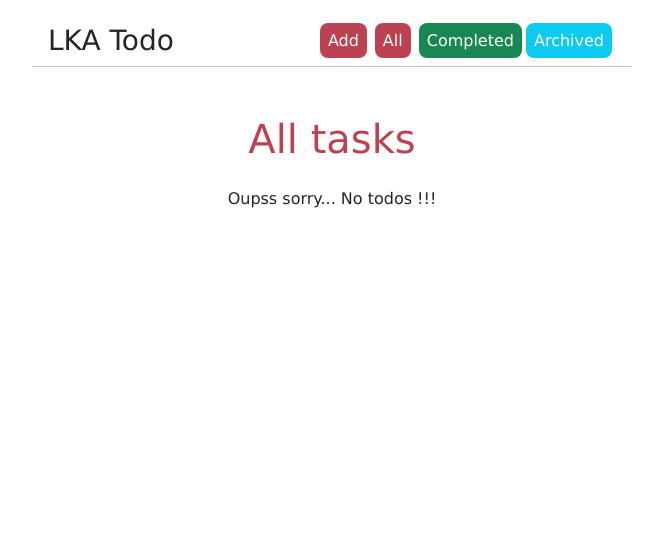
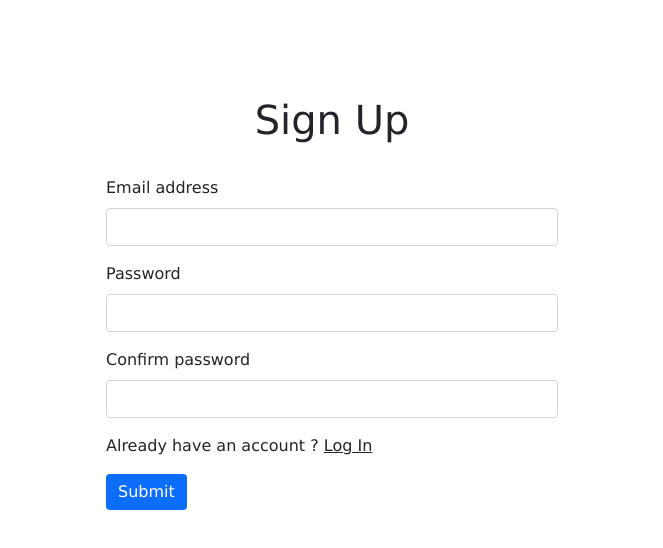
Before and after one commit to Alkaly02/lka-todo, a React (Create React App) app: page /lka-todo in a window 1280 px wide. Shown: the top 548 px of the page, without its empty margins (308-971 px from the left). Built offline with nearby package versions, Linux system fonts and the light colour scheme; no server answers; the HTML template or start-up script is replaced by a standard one.

Commit message:
added auth systeme

```diff
--- a/package.json
+++ b/package.json
@@ -8,6 +8,7 @@
     "@testing-library/react": "^13.2.0",
     "@testing-library/user-event": "^13.5.0",
     "bootstrap": "^5.1.3",
+    "firebase": "^9.8.2",
     "gh-pages": "^3.2.3",
     "prop-types": "^15.8.1",
     "react": "^18.1.0",
--- a/src/App.js
+++ b/src/App.js
@@ -1,12 +1,17 @@
 import 'bootstrap/dist/css/bootstrap.min.css';
-import './index.css'
-import Navbar from "./components/Navbar";
+import './index.css';
+import { AuthProvider } from './context/UserContext';
+import Signup from './components/Signup';
+import Private from './components/private/Private';
 import AddTask from "./components/AddTask";
 import AllTask from "./components/AllTask";
 import CompletedTodos from './components/CompletedTodos';
 import ArchivedTasks from './components/ArchivedTaks';
 import { BrowserRouter, Routes, Route } from 'react-router-dom';
-import { useState, useEffect } from 'react';
+import React, { useState, useEffect } from 'react';
+import Login from './components/Login';
+
+export const AppGlobalContext = React.createContext({});
 
 function App() {
   const savedTodos = JSON.parse(localStorage.getItem('todos'));
@@ -18,6 +23,19 @@ function App() {
   const [todos, setTodos] = useState(savedTodos ? savedTodos : []);
   const [completedTodos, setCompletedTodos] = useState(savedCompletedTodos ? savedCompletedTodos : []);
   const [archivedTodos, setArchivedTodos] = useState(savedArchivedTodos ? savedArchivedTodos : []);
+
+  const appContext = {
+    taskTitle,
+    setTaskTitle,
+    taskDescription,
+    setTaskDescription,
+    todos,
+    setTodos,
+    completedTodos,
+    setCompletedTodos,
+    archivedTodos,
+    setArchivedTodos
+  }
 
   useEffect(() => {
     localStorage.setItem('completedTodos', JSON.stringify(completedTodos));
@@ -33,45 +51,23 @@ function App() {
 
   return (
     <div className="App">
-      <BrowserRouter>
-        <Navbar />
-        <Routes>
-          <Route
-            path='/lka-todo'
-            element={
-              <AllTask
-              todos={todos}
-              setTodos={setTodos}
-              completedTodos={completedTodos}
-              setCompletedTodos={setCompletedTodos}
-              setArchivedTodos={setArchivedTodos}
-              />
-            }
-          />
-          <Route
-            path='/create'
-            element={
-              <AddTask
-              taskTitle={taskTitle}
-              setTaskTitle={setTaskTitle}
-              todos={todos}
-              setTodos={setTodos}
-              taskDescription={taskDescription}
-              setTaskDescription={setTaskDescription}
-            />
-          }
-          />
-          <Route path='/completed' element={<CompletedTodos completedTodos={completedTodos} />} />
-          <Route
-            path='/archived'
-            element={<ArchivedTasks
-              archivedTodos={archivedTodos}
-              setTodos={setTodos}
-              setArchivedTodos={setArchivedTodos}
-            />}
-          />
-        </Routes>
-      </BrowserRouter>
+      <AuthProvider>
+        <AppGlobalContext.Provider value={appContext}>
+          <BrowserRouter>
+            {/* <Navbar /> */}
+            <Routes>
+              <Route path='/lka-todo' element={<Signup />} />
+              <Route path='/lka-todo/login' element={<Login />} />
+              <Route path='/lka-todo/todo' element={<Private />}>
+                <Route path='/lka-todo/todo/all' element={<AllTask />} />
+                <Route path='/lka-todo/todo/create' element={<AddTask />} />
+                <Route path='/lka-todo/todo/completed' element={<CompletedTodos completedTodos={completedTodos} />} />
+                <Route path='/lka-todo/todo/archived' element={<ArchivedTasks />} />
+              </Route>
+            </Routes>
+          </BrowserRouter>
+        </AppGlobalContext.Provider>
+      </AuthProvider>
     </div>
   );
 }
--- a/src/components/AddTask.js
+++ b/src/components/AddTask.js
@@ -1,9 +1,13 @@
 
 import { useNavigate } from "react-router-dom";
 import {v4 as uuid} from "uuid";
-import PropTypes from 'prop-types'
+import PropTypes from 'prop-types';
+import { AppGlobalContext } from "../App";
+import { useContext } from "react";
 
-const AddTask = ({taskTitle, setTaskTitle, taskDescription ,setTaskDescription, todos, setTodos}) => {
+const AddTask = () => {
+
+    const {taskTitle, setTaskTitle, taskDescription ,setTaskDescription, setTodos} = useContext(AppGlobalContext)
 
     let navigate = useNavigate();
 
--- a/src/components/AllTask.js
+++ b/src/components/AllTask.js
@@ -1,5 +1,9 @@
+import { useContext } from "react";
+import { AppGlobalContext } from "../App";
 
-const AllTask = ({todos, setTodos, completedTodos, setCompletedTodos, setArchivedTodos}) => {
+const AllTask = () => {
+
+    const {todos, setTodos, setCompletedTodos, setArchivedTodos} = useContext(AppGlobalContext)
 
     const handleDelete = (id) => {
         const newTodos = todos.filter( todo => todo.id !== id);
--- a/src/components/ArchivedTaks.js
+++ b/src/components/ArchivedTaks.js
@@ -1,4 +1,9 @@
-const ArchivedTasks = ({archivedTodos, setTodos, setArchivedTodos}) => {
+import { useContext } from "react";
+import { AppGlobalContext } from "../App";
+
+const ArchivedTasks = () => {
+
+    const {archivedTodos, setTodos, setArchivedTodos} = useContext(AppGlobalContext)
 
     const handleDesableAchieved = (id) => {
         const desabledArchive = archivedTodos.filter(todo => todo.id === id);
--- /dev/null
+++ b/src/components/Login.js
@@ -0,0 +1,74 @@
+import React, { useContext, useState } from 'react'
+import { UserContext } from '../context/UserContext';
+import { Link, useNavigate } from 'react-router-dom';
+
+const Login = () => {
+
+    const navigate = useNavigate();
+
+    const [email, setEmail] = useState('');
+    const [password, setPassword] = useState('');
+    /*
+        disabled variable allows us to prevent the user
+        from adding more than once the user by clicking
+        many times the submit button
+    */
+    const [disabled, setDisabled] = useState(false);
+    const [error, setError] = useState('');
+
+    const {login} = useContext(UserContext);
+
+    const handleSubmit = async (e) => {
+        e.preventDefault();
+        try{
+            setError('');
+            setDisabled(true);
+            await login(email, password);
+            navigate('/lka-todo/todo/all');
+        }catch{
+            setError('Email or password incorrect')
+        }
+
+        setDisabled(false);
+    }
+
+  return (
+    <div classNameName='container p-5'>
+        <h1 className='text-center text-dark mt-5 pt-5' >Log In</h1>
+        <form onSubmit={handleSubmit} className='p-4' style={{maxWidth: '500px', margin: 'auto'}}>
+            {
+               error && <div className="text-center text-light bg-danger opacity-75 mb-3 p-3">
+                            {error}
+                        </div>
+            }
+            <div className="mb-3">
+                <label for="email" className="form-label">Email address</label>
+                <input
+                type="email"
+                className="form-control"
+                id="email"
+                aria-describedby="emailHelp"
+                required
+                value={email}
+                onChange={(e) => setEmail(e.target.value)}
+                />
+            </div>
+            <div className="mb-3">
+                <label for="password" className="form-label">Password</label>
+                <input
+                type="password"
+                className="form-control"
+                id="password"
+                required
+                value={password}
+                onChange={(e) => setPassword(e.target.value)}
+                />
+            </div>
+            <p>Don't have an account ? <Link className='signup-btn text-dark' to='/lka-todo'>Sign Up</Link></p>
+            <button disabled={disabled} type="submit" className="btn btn-primary">Submit</button>
+        </form>
+    </div>
+  )
+}
+
+export default Login;
--- a/src/components/Navbar.js
+++ b/src/components/Navbar.js
@@ -1,15 +1,29 @@
-import { Link } from "react-router-dom";
+import { signOut } from "firebase/auth";
+import { Link, useNavigate } from "react-router-dom";
+import { auth } from "../firebase-config";
 
 const Navbar = () => {
+    const navigate = useNavigate()
+
+    const logout = async () => {
+
+        try{
+           await signOut(auth);
+           navigate('/lka-todo/login');
+        }catch(err){
+            alert(err)
+        }
+    }
     return (
         <nav className="navbar d-flex flex-column flex-sm-row justify-content-sm-between align-items-center mt-3 px-3 mb-5">
             <h3 className="m-sm-0 mb-3 text-center">LKA Todo</h3>
             <div className="links mb-3 m-sm-0">
-                <Link to="/create" className="ms-sm-2  p-2">Add</Link>
-                <Link to="/lka-todo" className="m-sm-2 mx-1 p-2">All</Link>
-                <Link to="/completed" className="p-2 btn-success">Completed</Link>
-                <Link to="/archived" className="p-2 mx-1 btn-info">Archived</Link>
+                <Link to="/lka-todo/todo/create" className="ms-sm-2  p-2">Add</Link>
+                <Link to="/lka-todo/todo/all" className="m-sm-2 mx-1 p-2">All</Link>
+                <Link to="/lka-todo/todo/completed" className="p-2 btn-success">Completed</Link>
+                <Link to="/lka-todo/todo/archived" className="p-2 mx-1 btn-info">Archived</Link>
             </div>
+            <button className="btn btn-danger ms-2" onClick={logout}>Log out</button>
         </nav>
      );
 }
--- /dev/null
+++ b/src/components/Signup.js
@@ -0,0 +1,102 @@
+import React, { useContext, useState } from 'react'
+import { UserContext } from '../context/UserContext';
+import { Link, useNavigate } from 'react-router-dom';
+
+const Signup = () => {
+
+    const navigate = useNavigate();
+
+    const [email, setEmail] = useState('');
+    const [password, setPassword] = useState('');
+    const [confirmPassword, setConfirmPassword] = useState('');
+
+    /*
+        disabled variable allows us to prevent the user
+        from adding more than once the user by clicking
+        many times the submit button
+    */
+    const [disabled, setDisabled] = useState(false);
+    const [error, setError] = useState('');
+
+    const {signup} = useContext(UserContext);
+
+    const handleSubmit = async (e) => {
+        e.preventDefault();
+
+        if(password.length < 6){
+            setError('Password too short(at least 6 caracters)');
+            return;
+        }
+        if(password !== confirmPassword){
+            setError('Passwords must match');
+            return;
+        }
+
+        try{
+            setError('');
+            setDisabled(true);
+            await signup(email, password);
+            navigate('/lka-todo/todo/all');
+        }catch(err){
+            if(err.code === 'auth/email-already-in-use'){
+                setError('Email already in use')
+            }
+            if(err.code === 'auth/invalid-email'){
+                setError('Invalid Email')
+            }
+        }
+
+        setDisabled(false);
+    }
+
+  return (
+    <div classNameName='container p-5'>
+        <h1 className='text-center text-dark mt-5 pt-5' >Sign Up</h1>
+        <form onSubmit={handleSubmit} className='p-4' style={{maxWidth: '500px', margin: 'auto'}}>
+            {
+               error && <div className="text-center text-light bg-danger opacity-75 mb-3 p-3">
+                            {error}
+                        </div>
+            }
+            <div className="mb-3">
+                <label for="email" className="form-label">Email address</label>
+                <input
+                type="email"
+                className="form-control"
+                id="email"
+                aria-describedby="emailHelp"
+                required
+                value={email}
+                onChange={(e) => setEmail(e.target.value)}
+                />
+            </div>
+            <div className="mb-3">
+                <label for="password" className="form-label">Password</label>
+                <input
+                type="password"
+                className="form-control"
+                id="password"
+                required
+                value={password}
+                onChange={(e) => setPassword(e.target.value)}
+                />
+            </div>
+            <div className="mb-3">
+                <label for="confirmpassword" className="form-label">Confirm password</label>
+                <input
+                type="password"
+                className="form-control"
+                id="confirmpassword"
+                required
+                value={confirmPassword}
+                onChange={(e) => setConfirmPassword(e.target.value)}
+                />
+            </div>
+            <p>Already have an account ? <Link className='login-btn text-dark' to='/lka-todo/login'>Log In</Link></p>
+            <button disabled={disabled} type="submit" className="btn btn-primary">Submit</button>
+        </form>
+    </div>
+  )
+}
+
+export default Signup
--- /dev/null
+++ b/src/components/private/Private.js
@@ -0,0 +1,21 @@
+import React, { useContext } from 'react'
+import { Navigate, Outlet } from 'react-router-dom';
+import { UserContext } from '../../context/UserContext'
+import Navbar from '../Navbar';
+
+const Private = () => {
+    const {currentUser} = useContext(UserContext);
+
+    if(!currentUser){
+        return <Navigate to="/lka-todo"></Navigate>
+    }
+  return (
+    <>
+        {currentUser.email}
+        <Navbar />
+        <Outlet />
+    </>
+  )
+}
+
+export default Private
--- /dev/null
+++ b/src/context/UserContext.js
@@ -0,0 +1,40 @@
+import React, { useEffect, useState } from "react";
+import {
+    createUserWithEmailAndPassword,
+    onAuthStateChanged,
+    signInWithEmailAndPassword
+} from "firebase/auth";
+import { auth } from "../firebase-config";
+
+export const UserContext = React.createContext();
+
+export const AuthProvider = ({children}) => {
+
+    const [currentUser, setCurrentUser] = useState('');
+    const [loadinData, setLoadingData] = useState(true);
+
+    const signup = (email, password) => createUserWithEmailAndPassword(auth, email, password);
+    const login = (email, password) => signInWithEmailAndPassword(auth, email, password);
+
+    useEffect(() => {
+        const unSubscribe = onAuthStateChanged(auth, user => {
+            setCurrentUser(user);
+            // here we go because we got user date
+            setLoadingData(false)
+        })
+
+        return unSubscribe;
+    }, [])
+
+    const value = {
+        currentUser,
+        signup,
+        login
+    }
+
+    return (
+        <UserContext.Provider value={value}>
+            { !loadinData && children}
+        </UserContext.Provider>
+    )
+}
--- /dev/null
+++ b/src/firebase-config.js
@@ -0,0 +1,14 @@
+import { initializeApp } from "firebase/app";
+import {getAuth} from 'firebase/auth'
+
+const firebaseConfig = {
+  apiKey: "AIzaSyDzDbwDYUi0-D0iNPlhL7CoNHPyxYmRioY",
+  authDomain: "todo-app-dfdf9.firebaseapp.com",
+  projectId: "todo-app-dfdf9",
+  storageBucket: "todo-app-dfdf9.appspot.com",
+  messagingSenderId: "781494290837",
+  appId: "1:781494290837:web:b2368687fd23b7660e0e9c"
+};
+
+const app = initializeApp(firebaseConfig);
+export const auth = getAuth(app);
--- a/src/index.css
+++ b/src/index.css
@@ -14,6 +14,12 @@ a{
   color: white !important;
   border-radius: 8px;
 }
+
+.login-btn, .signup-btn{
+  text-decoration: underline !important;
+  background-color: white;
+}
+
 
 a:hover {
   color: rgb(229, 238, 238) !important;
@@ -61,3 +67,10 @@ textarea{
     top: -50%;
   }
 }
+
+@media screen and (max-width: 379px) {
+  nav button {
+    margin-top: 1rem;
+    margin-left: 0 !important;
+  }
+}
```
Also changed, not shown: 1 other file (tests, documents, lock files or other folders).
